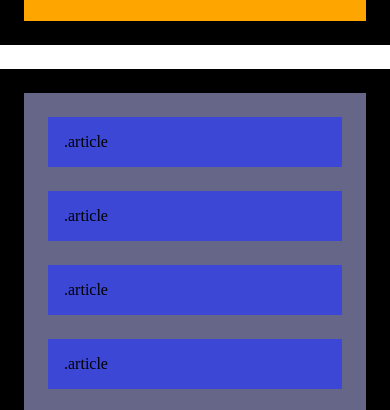
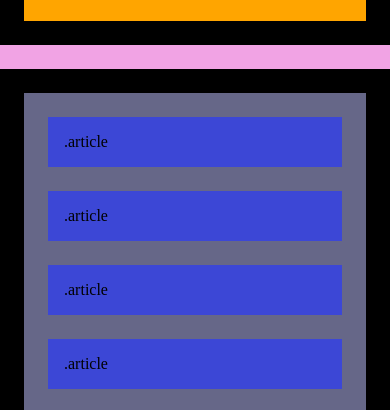
Before and after one commit to sofrayala/1.1Maquetacion-Nivel1, a plain HTML site: page index.html in a window 390 px wide. Shown: the part 406-816 px from the top of the page. Drawn offline with Linux system fonts and the light colour scheme.

Commit message:
Ejercicio 4

```diff
--- a/base.css
+++ b/base.css
@@ -157,6 +157,10 @@
   .containerrosa {
     max-width: 100%;
   }
+
+  body {
+    background-color: rgb(161, 236, 233);
+  }
 }
 
 @media (max-width: 576px) {
@@ -166,4 +170,7 @@
   .article4 {
     flex: 1 1 100%;
   }
+
+    body {
+    background-color: rgb(241, 163, 228);
 }
```
